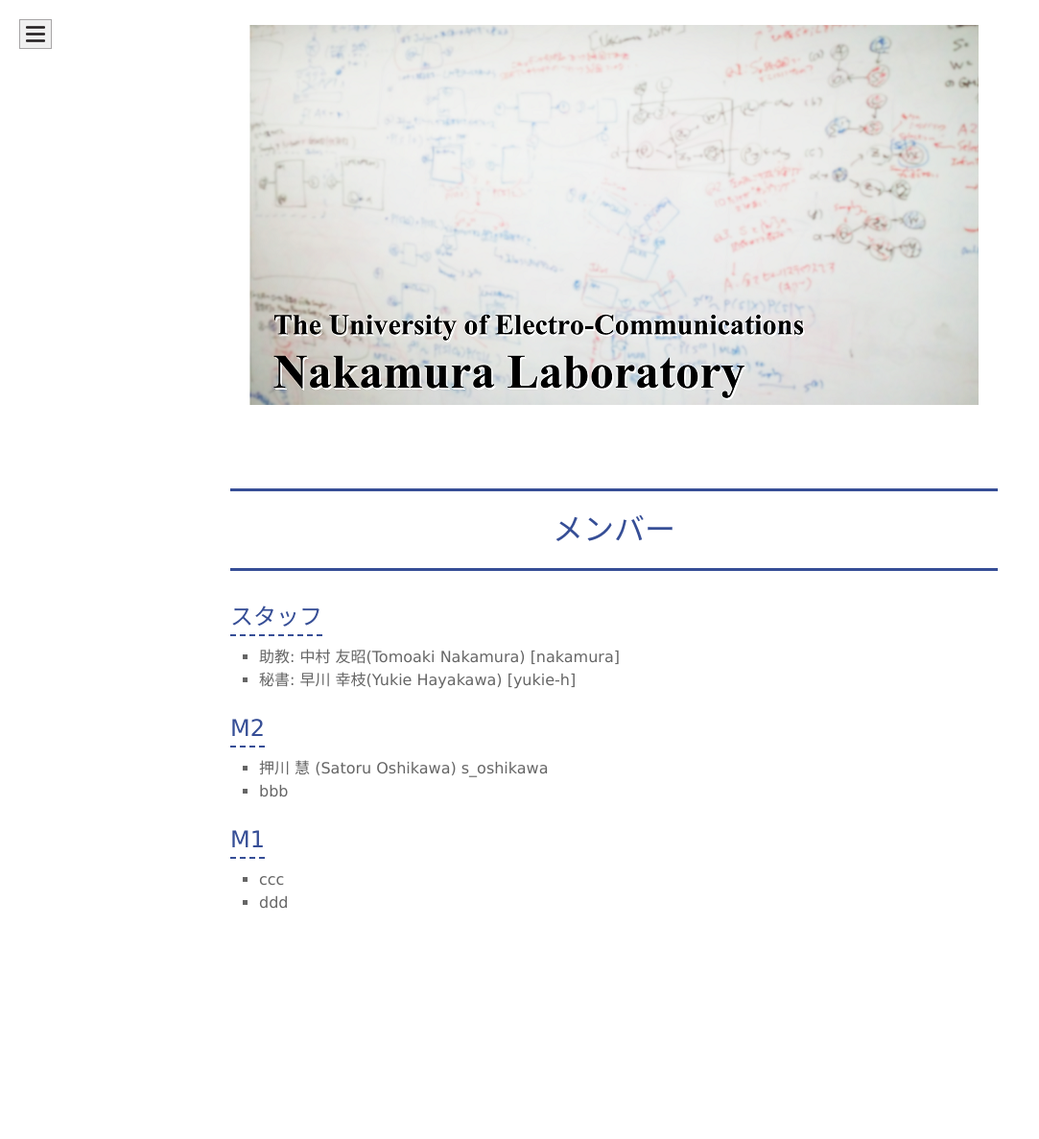
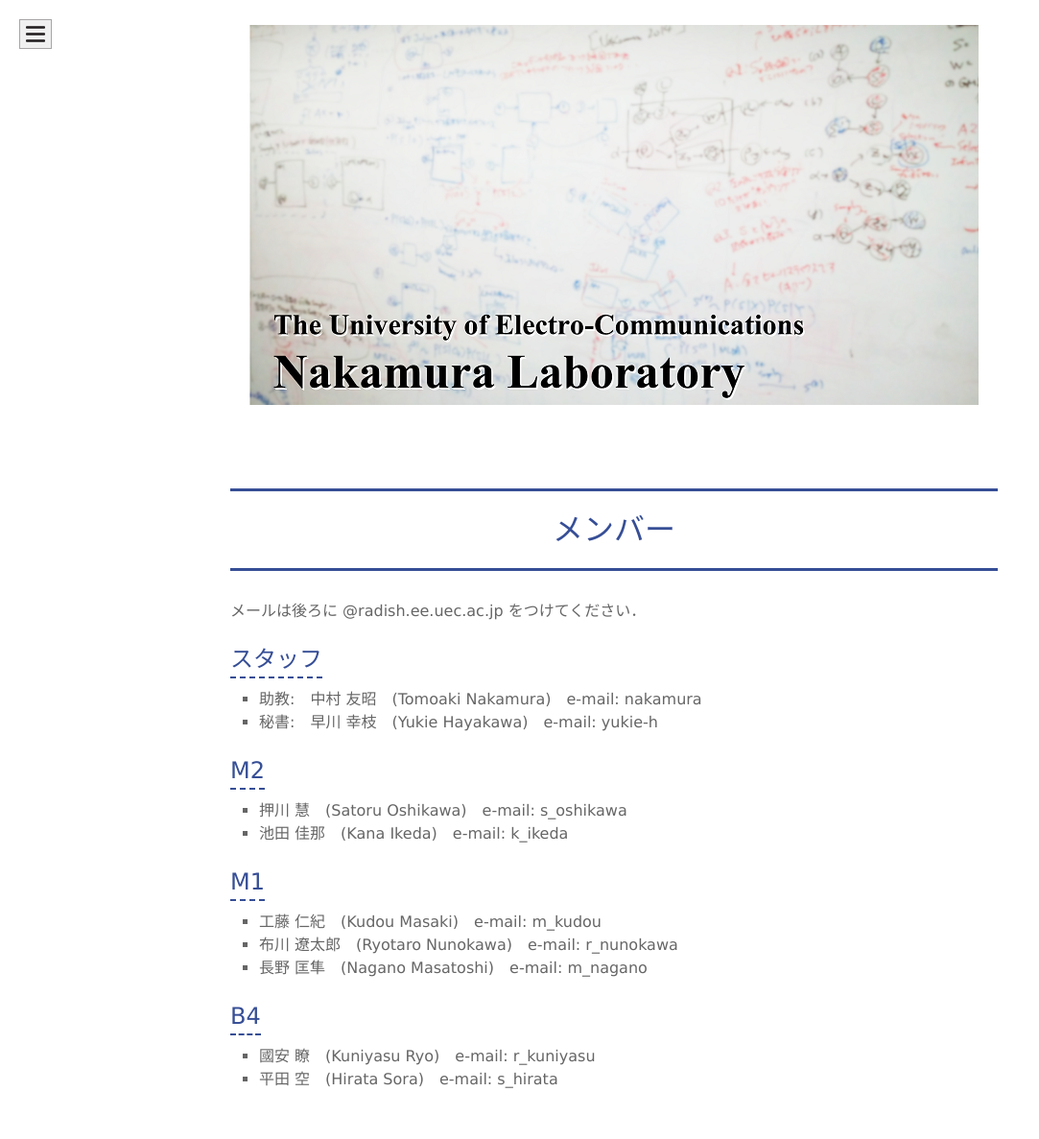
Before and after one commit to naka-lab/naka-lab.github.io, a Jekyll site: the page built from subpages/member.md, in a window 1280 px wide. Shown: the whole page at 96% size, without its empty margins (0-1083 px from the left). Built offline with Jekyll 4.4.1, drawn with Linux system fonts in a browser that asks for light colours; before the commit the page ends 1003 px from its top, so only the background shows below that.

Commit message:
メンバー更新

```diff
--- a/subpages/member.md
+++ b/subpages/member.md
@@ -4,15 +4,21 @@ layout: default
 ---
 
 # メンバー
+メールは後ろに @radish.ee.uec.ac.jp をつけてください．
 
 ## スタッフ
-- 助教: 中村 友昭(Tomoaki Nakamura) [nakamura]
-- 秘書: 早川 幸枝(Yukie Hayakawa) [yukie-h]
+- 助教:　中村 友昭　(Tomoaki Nakamura)　e-mail: nakamura
+- 秘書:　早川 幸枝　(Yukie Hayakawa)　e-mail: yukie-h
 
 ## M2
-- 押川 慧 (Satoru Oshikawa) s_oshikawa
-- bbb
+- 押川 慧　(Satoru Oshikawa)　e-mail: s_oshikawa
+- 池田 佳那　(Kana Ikeda)　e-mail: k_ikeda
 
 ## M1
-- ccc
-- ddd
+- 工藤 仁紀　(Kudou Masaki)　e-mail: m_kudou
+- 布川 遼太郎　(Ryotaro Nunokawa)　e-mail: r_nunokawa
+- 長野 匡隼　(Nagano Masatoshi)　e-mail: m_nagano
+
+## B4
+- 國安 瞭　(Kuniyasu Ryo)　e-mail: r_kuniyasu
+- 平田 空　(Hirata Sora)　e-mail: s_hirata
```
